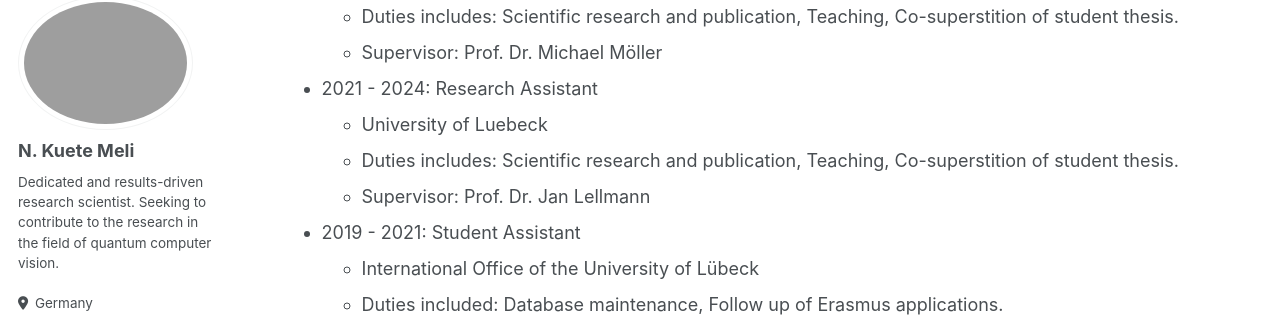
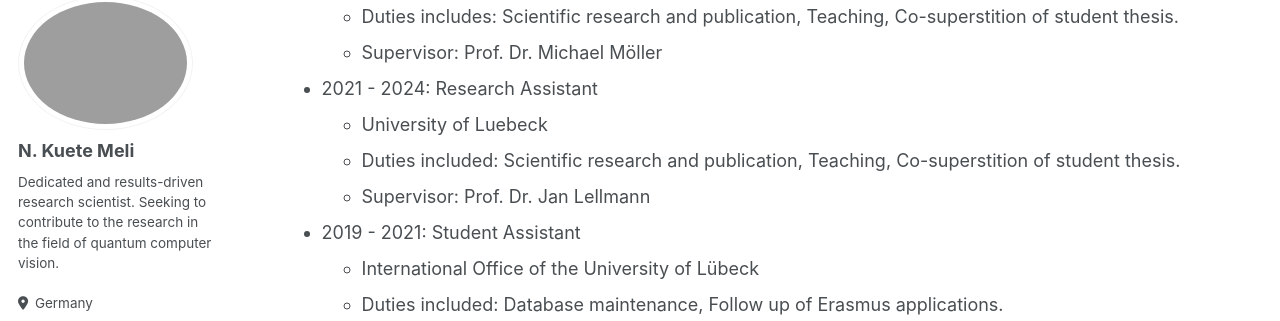
Before and after one commit to nkuetemeli/nkuetemeli.github.io, a Jekyll site: the page built from _pages/cv.md, in a window 1280 px wide and 900 px high, scrolled down 659 px. Shown: the part 110-431 px from the top of the window. Built offline with Jekyll 4.4.1, drawn with Linux system fonts in a browser that asks for light colours; some web fonts are replaced.

Commit message:
MyGit 1. Attempt

```diff
--- a/_pages/cv.md
+++ b/_pages/cv.md
@@ -41,7 +41,7 @@ Work experience
 
 * 2021 - 2024: Research Assistant
   * University of Luebeck
-  * Duties includes: Scientific research and publication, Teaching, Co-superstition of student thesis.
+  * Duties included: Scientific research and publication, Teaching, Co-superstition of student thesis.
   * Supervisor: Prof. Dr. Jan Lellmann
 
 * 2019 - 2021: Student Assistant
```
